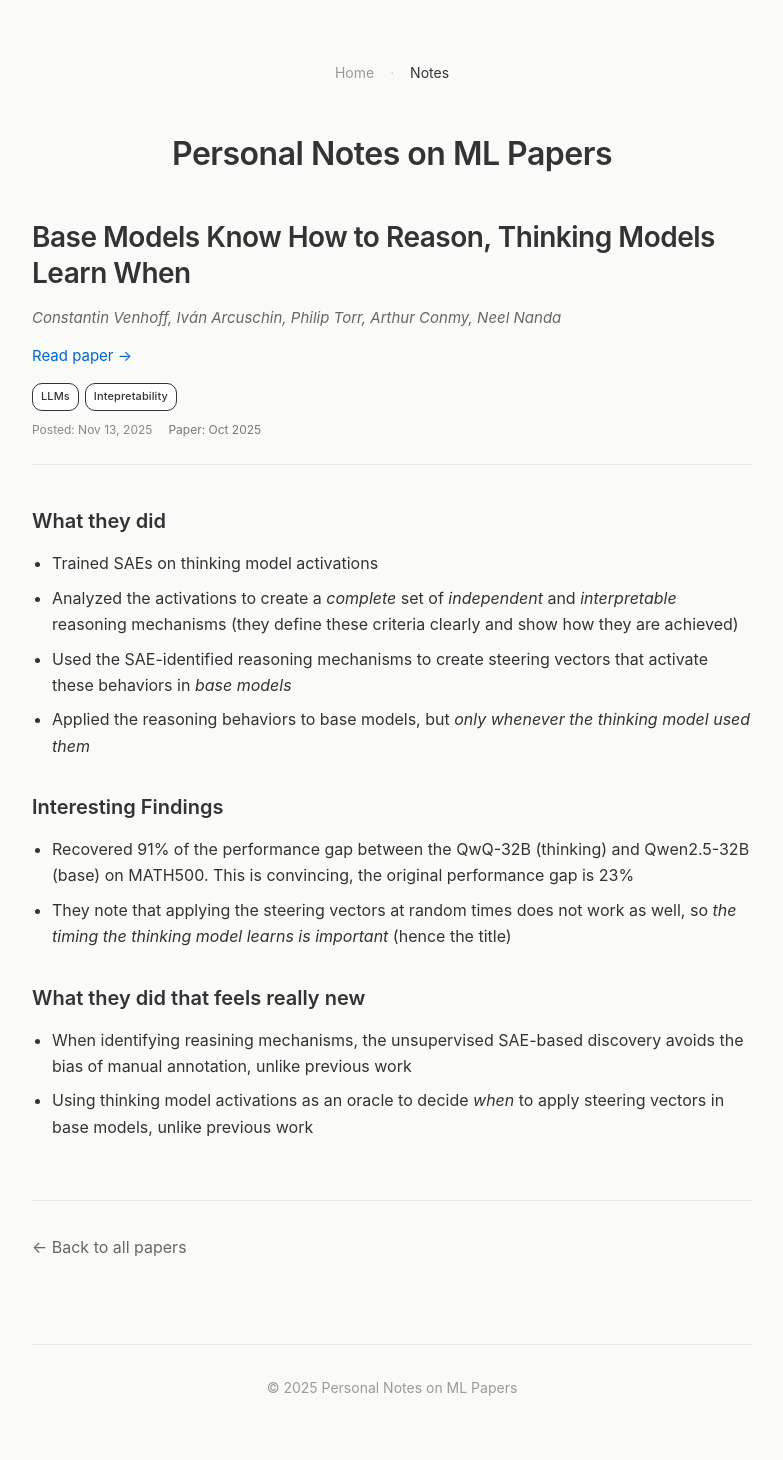
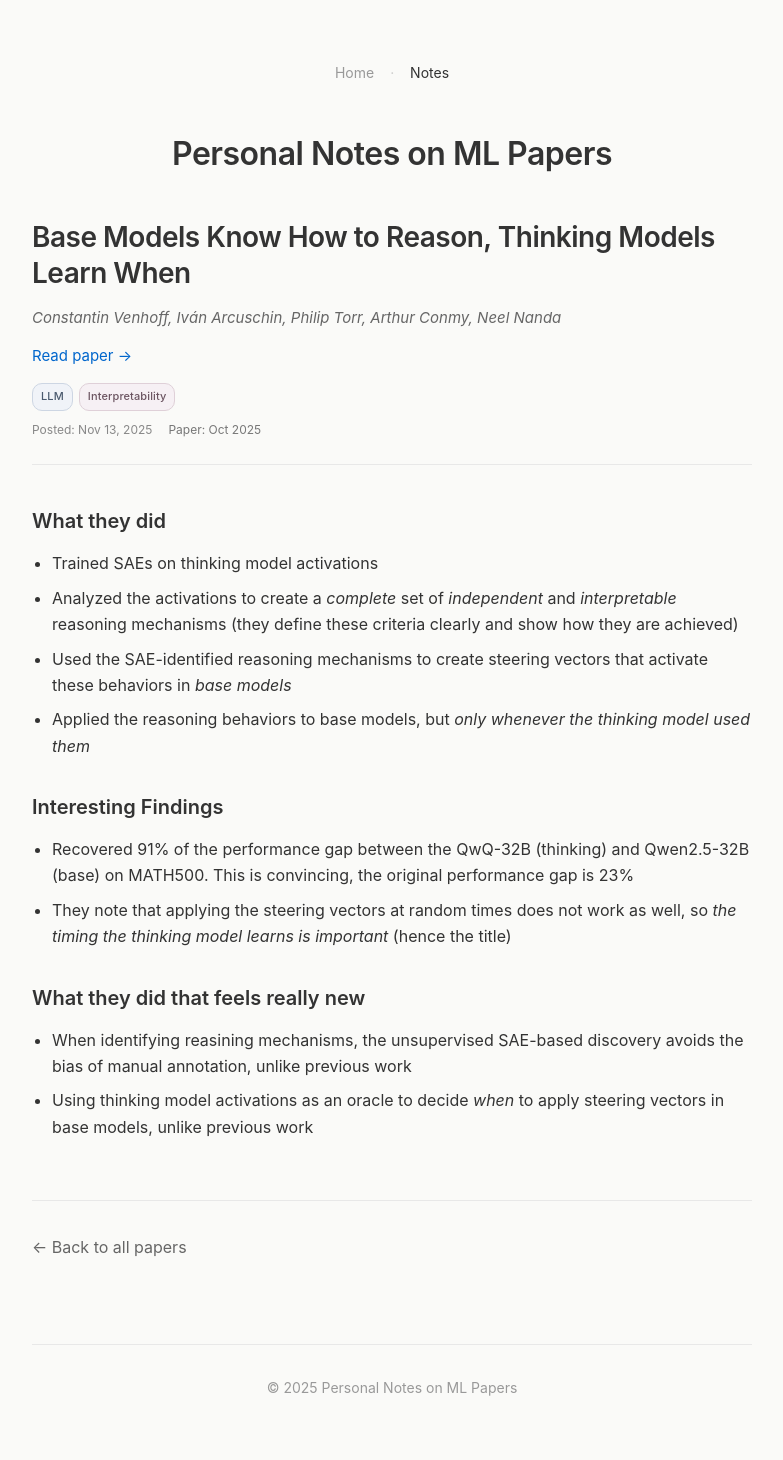
Before and after one commit to iishaan-i/iishaan-i.github.io, a Jekyll site: the page built from _posts/2025-11-13-fake.md, in a window 1280 px wide. Shown: the whole page, without its empty margins (248-1031 px from the left). Built offline with Jekyll 4.4.1, drawn with Linux system fonts in a browser that asks for light colours.

Commit message:
correct tags

```diff
--- a/_posts/2025-11-13-fake.md
+++ b/_posts/2025-11-13-fake.md
@@ -5,7 +5,7 @@ date: 2025-11-13
 paper_date: Oct 2025
 authors: Constantin Venhoff, Iván Arcuschin, Philip Torr, Arthur Conmy, Neel Nanda
 paper_url: https://arxiv.org/abs/2510.07364
-tags: [LLMs, Intepretability]
+tags: [LLM, Interpretability]
 summary: Unsupervised clustering of SAE features identifies independent and interpretable reasoning mechanisms, steering vectors apply these mechanisms to base models, up to 91% of the performance gap is recovered when steering in-sync with the reasoning model (hence the title)
 ---
 
```
